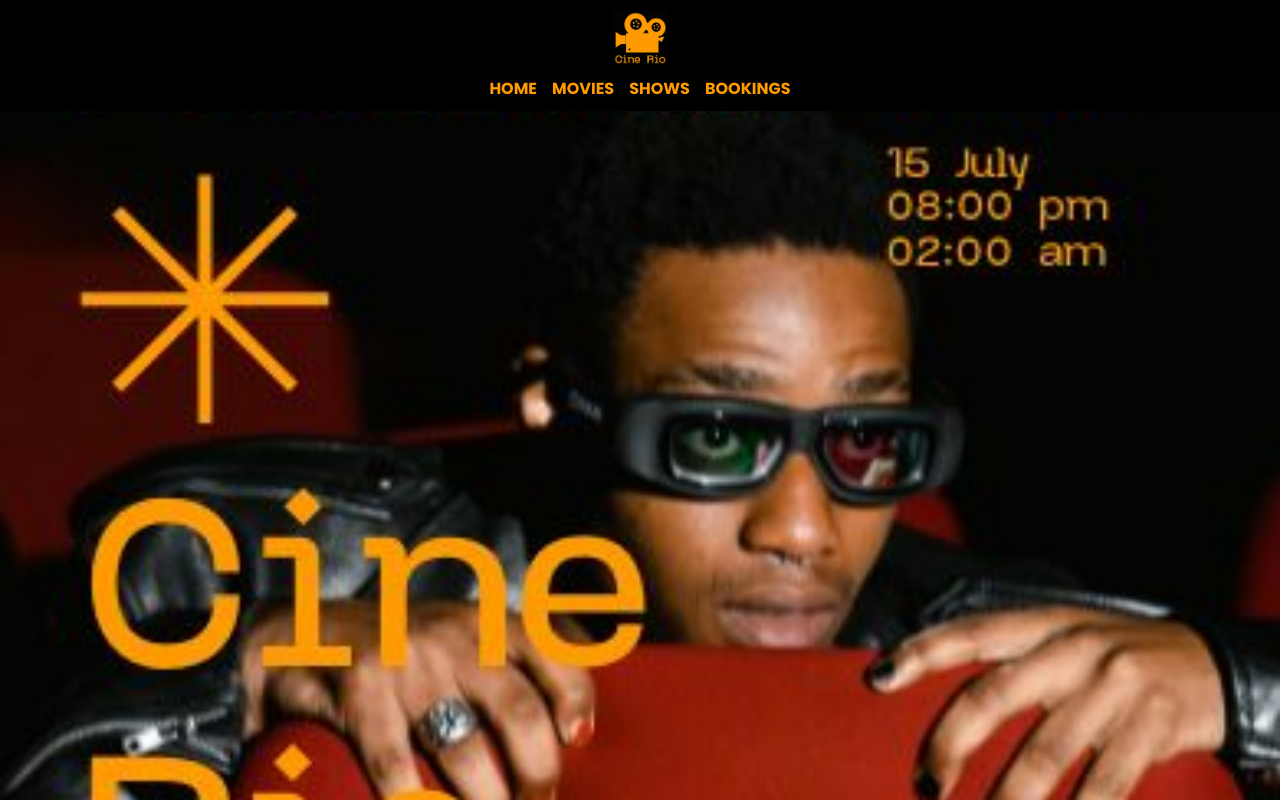
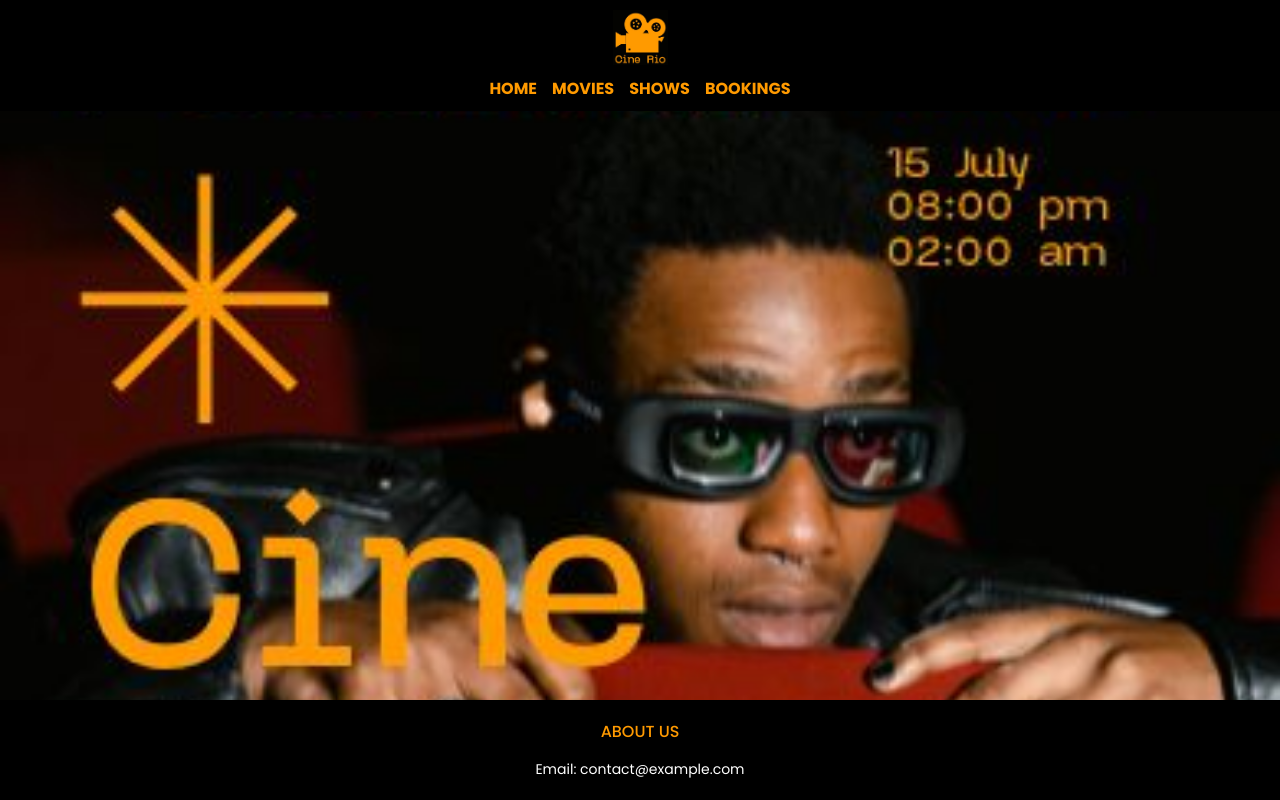
Before and after one commit to bypiyi/CASE7-FRONTEND-RAMVERK, a React (Vite) app: page / in a window 1280 px wide. Built offline with nearby package versions, Linux system fonts and the light colour scheme.

Commit message:
Added footer-component

```diff
--- a/src/App.css
+++ b/src/App.css
@@ -155,3 +155,54 @@ body {
 .btn:hover {
   opacity: 0.9; /* Lätt hover-effekt för alla knappar */
 }
+
+
+
+
+
+
+
+/* ---------------------- */
+/* Footer.css */
+.footer {
+  background-color: #000000; /* Bakgrundsfärg för footern */
+  color: #fff; /* Textfärg */
+  padding: 20px;
+  text-align: center;
+  position: fixed;
+  bottom: 0;
+  width: 100%;
+}
+
+.footer-content {
+  margin-top: 40px;
+  height: 60px;
+  max-width: 1200px;
+  margin: 0 auto;
+}
+
+.footer-logo {
+  margin-bottom: 15px;
+}
+
+.footer-logo-image {
+  width: 100px; /* Anpassa storlek på loggan */
+}
+
+.footer-nav {
+  margin-bottom: 15px;
+}
+
+.footer-link {
+  color: #ff9a00; /* Färg på länken */
+  text-decoration: none;
+  margin: 0 10px;
+}
+
+.footer-link:hover {
+  text-decoration: underline;
+}
+
+.footer-contact {
+  font-size: 14px;
+}
--- a/src/App.jsx
+++ b/src/App.jsx
@@ -2,6 +2,7 @@
 import React, { useState } from 'react';
 import Movies from './components/Movies'; // Importera Movies-komponenten
 import './app.css';
+import Footer from './components/Footer';
 import logoImage from './assets/header_logo.jpg';
 
 function App() {
@@ -40,6 +41,10 @@ function App() {
       {currentPage === 'about' && <About />}
 
       {/* Du kan skapa liknande komponenter för "shows", "bookings", etc */}
+
+      <Footer />
+
+
     </div>
   );
 }
--- /dev/null
+++ b/src/components/Footer.jsx
@@ -0,0 +1,20 @@
+// Footer.js
+import React from 'react';
+
+const Footer = () => {
+  return (
+    <footer className="footer">
+      <div className="footer-content">
+
+        <nav className="footer-nav">
+          <a href="/about" className="footer-link">ABOUT US</a>
+        </nav>
+        <div className="footer-contact">
+          <p>Email: contact@example.com</p>
+        </div>
+      </div>
+    </footer>
+  );
+}
+
+export default Footer;
```
Also changed, not shown: src/styles/movies.css (deleted, +0 -35 lines), src/components/MovieCard.jsx (deleted).
